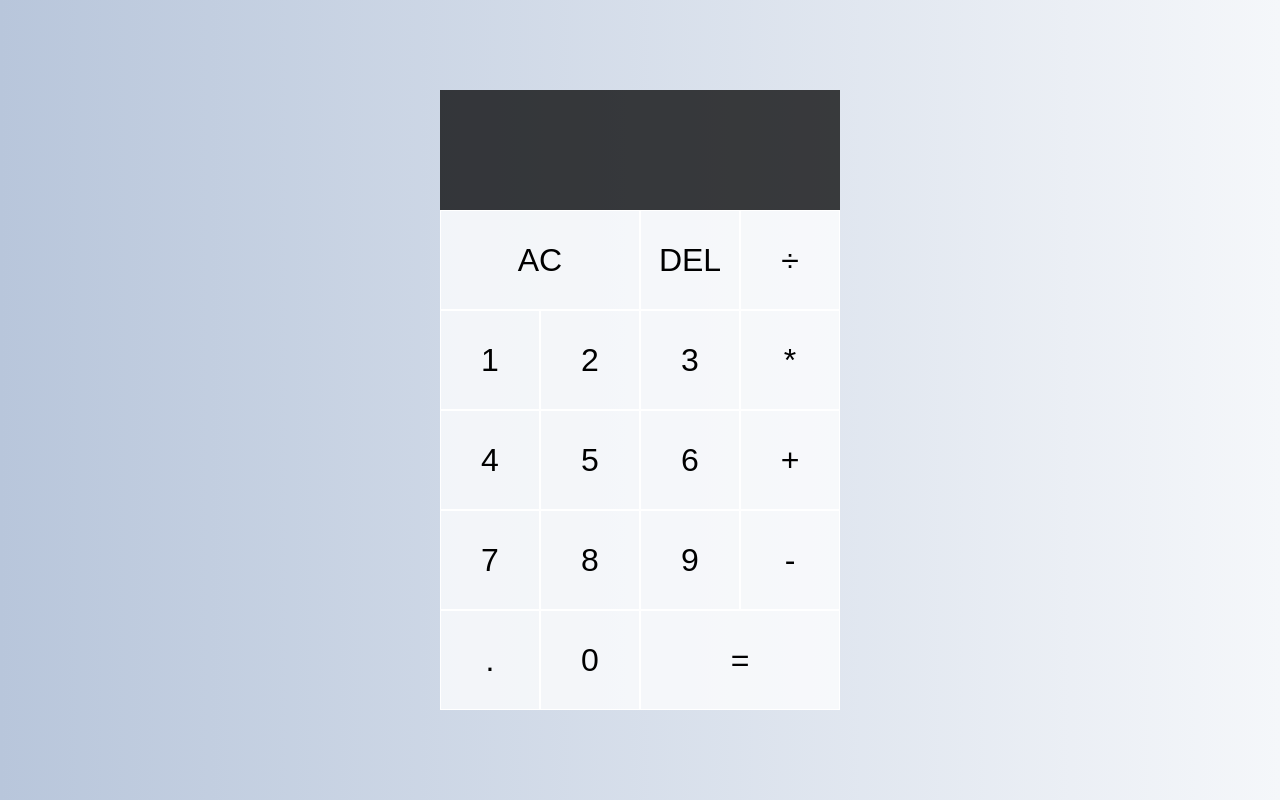
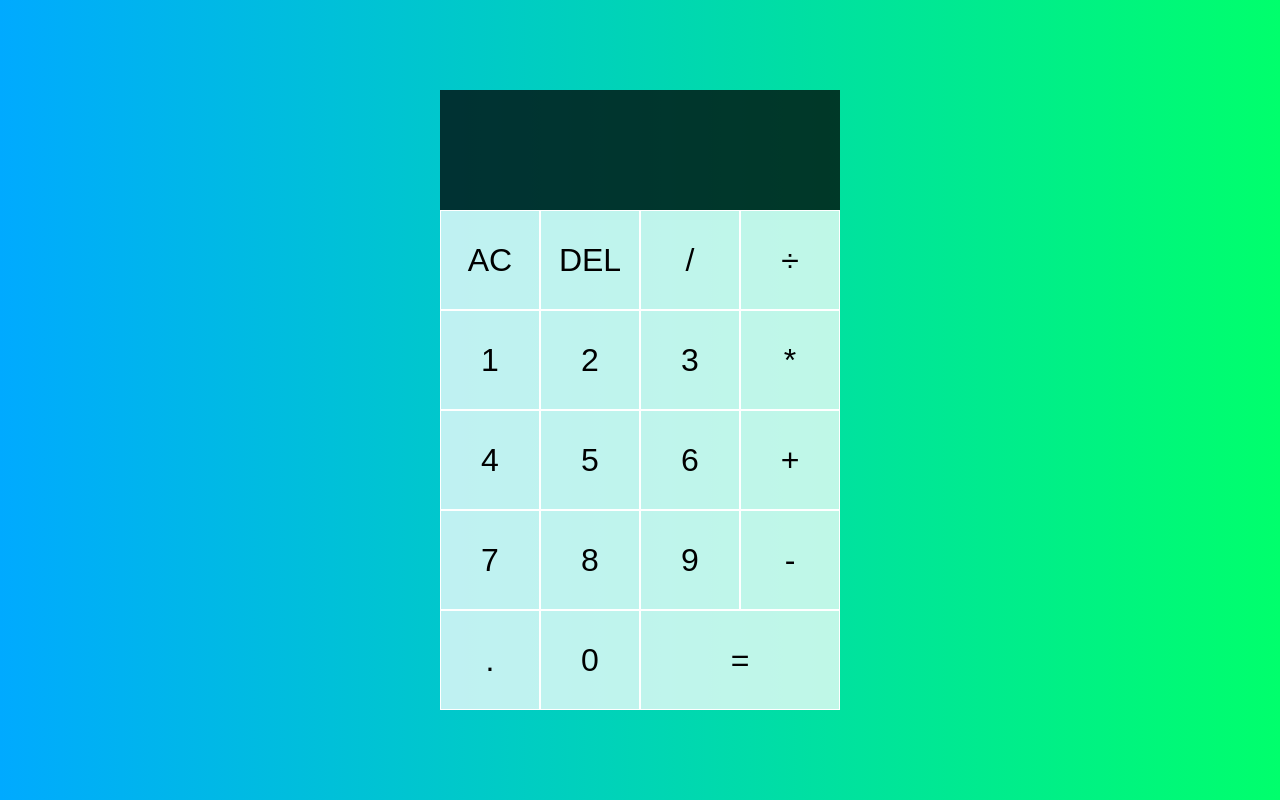
Before and after one commit to Tserensodnom-Enkhbaatar/calculator, a plain HTML site: page index.html in a window 1280 px wide. Drawn offline with Linux system fonts and the light colour scheme.

Commit message:
I changed the color back to green, and added remainder button.

```diff
--- a/index.html
+++ b/index.html
@@ -14,8 +14,9 @@
              <div data-previous-operand class="previous-operand"></div>
              <div data-current-operand class="current-operand"></div>
          </div>
-         <button data-all-clear class="span-two">AC</button>
+         <button data-all-clear>AC</button>
          <button data-delete>DEL</button>
+         <button data-operation>/</button>
          <button data-operation>÷</button>
          <button data-number>1</button>
          <button data-number>2</button>
--- a/script.js
+++ b/script.js
@@ -46,6 +46,9 @@ class Calculator {
                 break
             case '÷':
                 computation = prev / current
+                break
+            case '/':
+                computation = prev % current
                 break
             default:
                 return
--- a/styles.css
+++ b/styles.css
@@ -7,7 +7,7 @@
 body {
     padding: 20;
     margin: 0;
-    background: linear-gradient(to right, #b8c6db, #f5f7fa);
+    background: linear-gradient(to right, #00AAFF, #00FF6C);
 
 }
 .calculator-grid {
```
